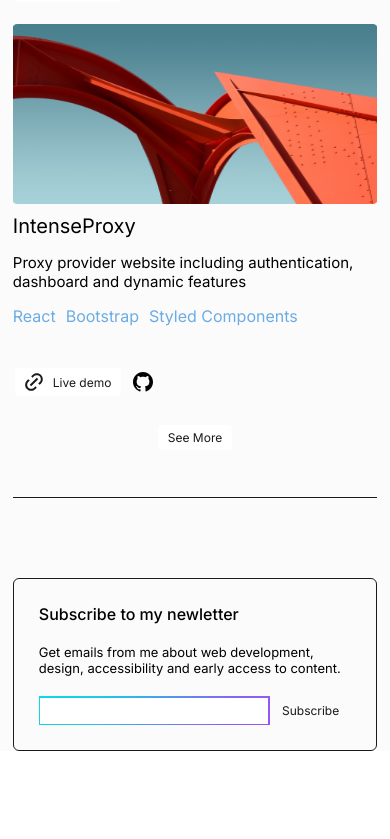
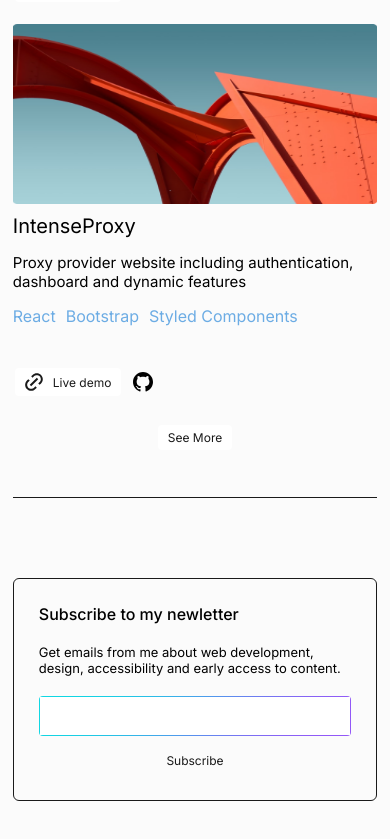
Before and after one commit to Code-Victor/Portfolio, a Next.js app: page / in a window 390 px wide. Shown: the part 2758-3597 px from the top of the page. Before the commit the page ends 3509 px from the top, so only its background shows below. Built offline with nearby package versions, Linux system fonts and the light colour scheme.

Commit message:
made more responsive

```diff
--- a/components/inc/NewsLetter.tsx
+++ b/components/inc/NewsLetter.tsx
@@ -1,10 +1,10 @@
-import React from 'react'
-import { styled } from '../../stitches.config';
-import { Box, Container,Flex, GradientBtn, Text } from '../base'
+import React from "react";
+import { styled } from "../../stitches.config";
+import { Box, Container, Flex, GradientBtn, Text, Divider } from "../base";
 
 const NewsLetter = () => {
   return (
-    <Box css={{ pt: "$9", bg: "$backgroundSecondary" }}>
+    <Box css={{ py: "$9", bg: "$backgroundSecondary" }}>
       <Container>
         <Flex
           direction="column"
@@ -17,14 +17,22 @@ const NewsLetter = () => {
             mx: "auto",
           }}
         >
-          <Text as="h1" fontWeight={'medium'} fontSize={{ "@initial": 4, "@md": 5, "@lg": 6}}>
+          <Text
+            as="h1"
+            fontWeight={"medium"}
+            fontSize={{ "@initial": 4, "@md": 5, "@lg": 6 }}
+          >
             Subscribe to my newletter
           </Text>
           <Text as="p" fontSize={{ "@initial": 2, "@md": 3, "@lg": 4 }}>
             Get emails from me about web development, design, accessibility and
             early access to content.
           </Text>
-          <Flex>
+          <Flex
+            gap={{ "@initial": "2", "@md": "0" }}
+            align={{ "@initial": "center", "@md": "stretch" }}
+            direction={{ "@initial": "column", "@md": "row" }}
+          >
             <InputWrapper>
               <Input />
             </InputWrapper>
@@ -39,17 +47,30 @@ const NewsLetter = () => {
       </Container>
     </Box>
   );
-}
+};
 const InputWrapper = styled("div", {
-  flex: 1,
-  p:1.5,
   bg: "linear-gradient(-51.06deg, #9358F7 0.87%, #9259F7 7.31%, #8E5DF6 13.75%, #8862F5 20.19%, #806BF4 26.63%, #7575F2 33.07%, #6882F0 39.51%, #5990EE 45.95%, #4A9FEB 52.39%, #3BADE9 58.84%, #2EBAE7 65.28%, #23C4E5 71.72%, #1BCDE4 78.16%, #15D2E3 84.6%, #11D6E2 91.04%, #10D7E2 97.48%)",
-  backgroundPosition:'left 100%'
+
+  width: "100%",
+  height: 40,
+  br: 4,
+  p: 1,
+  backgroundPosition: "left 100%",
+
+  "@md": {
+    p: 1.5,
+    flex: 1,
+    btlr: 4,
+    bblr: 4,
+    height: "auto",
+  },
 });
-const Input= styled('input',{
-  border:"none",
-  outline:"none",
-  size:"100%",
-  pl:'$2'
-})
-export default NewsLetter
+const Input = styled("input", {
+  border: "none",
+  outline: "none",
+  size: "100%",
+  pl: "$2",
+  btrr: 0,
+  bbrr: 0,
+});
+export default NewsLetter;
```
